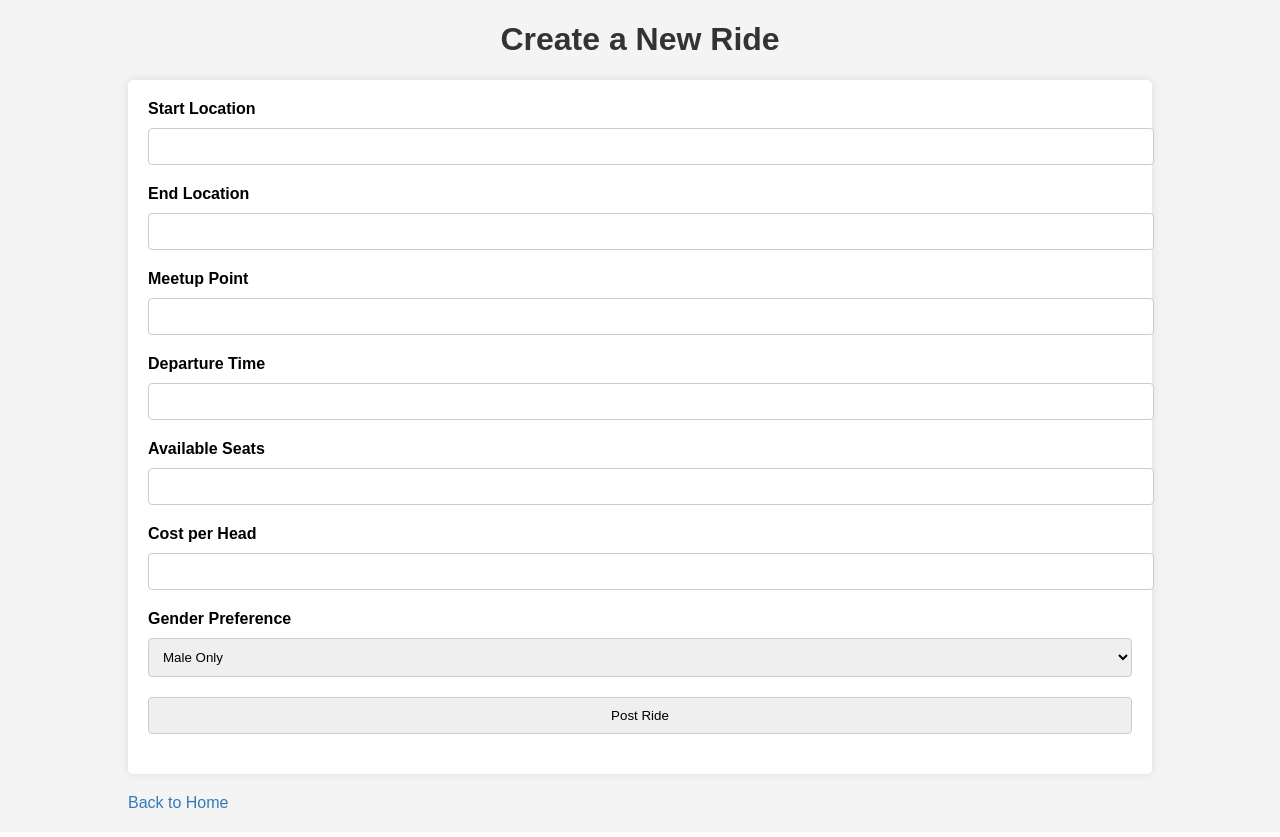
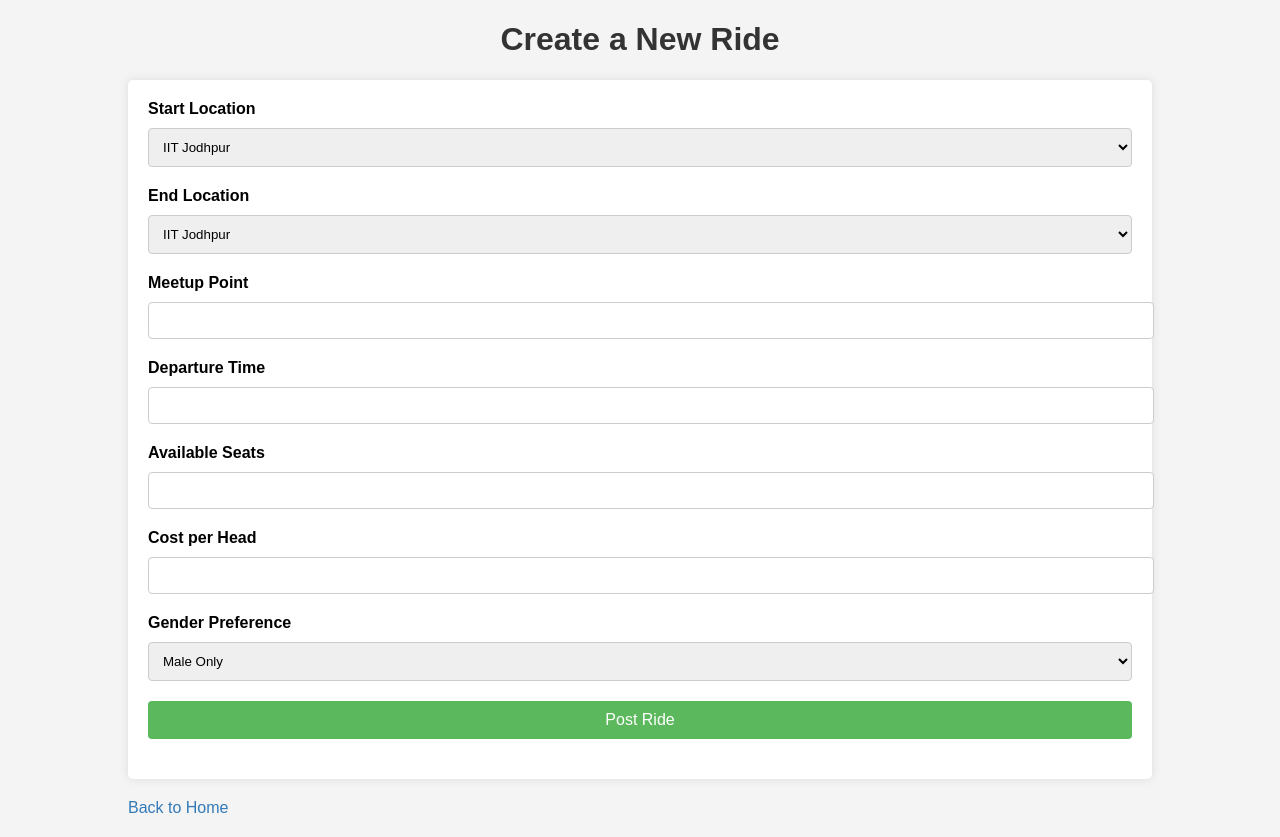
Before and after one commit to akaash897/TravelSathi-Travel-Companion-App, a Flask app: page /ride/new in a window 1280 px wide. Before the commit the page ends 808 px from the top, so only its background shows below. Run offline with Flask 3, Linux system fonts and the light colour scheme; a user stored in the database is signed in.

Commit message:
Added Functionality to select locations from drop box

```diff
--- a/forms.py
+++ b/forms.py
@@ -18,8 +18,17 @@ class LoginForm(FlaskForm):
     submit = SubmitField('Login')
 
 class RideForm(FlaskForm):
-    start_location = StringField('Start Location', validators=[DataRequired()])
-    end_location = StringField('End Location', validators=[DataRequired()])
+    # Dropdown options for start and end location
+    location_choices = [
+        ('iit_jodhpur', 'IIT Jodhpur'),
+        ('jodhpur_junction', 'Jodhpur Junction'),
+        ('airport', 'Jodhpur Airport'),
+        ('bus_stand', 'MBM Bus Stand'),
+        ('paota', 'Paota')
+    ]
+
+    start_location = SelectField('Start Location', choices=location_choices, validators=[DataRequired()])
+    end_location = SelectField('End Location', choices=location_choices, validators=[DataRequired()])
     meetup_point = StringField('Meetup Point', validators=[DataRequired()])
     departure_time = StringField('Departure Time', validators=[DataRequired()])
     available_seats = IntegerField('Available Seats', validators=[DataRequired()])
--- a/requirements.txt
+++ b/requirements.txt
@@ -5,6 +5,7 @@ Flask_Login==0.6.3
 flask_sqlalchemy==3.1.1
 flask_wtf==1.2.1
 WTForms==3.1.2
+datetime
 
 # flask
 # flask-sqlalchemy
--- a/routes.py
+++ b/routes.py
@@ -130,17 +130,26 @@ def join_ride(ride_id):
         flash('No seats available for this ride.', 'danger')
 
     return redirect(url_for('home'))
+location_labels = {
+    'iit_jodhpur': 'IIT Jodhpur',
+    'jodhpur_junction': 'Jodhpur Junction',
+    'airport': 'Jodhpur Airport',
+    'bus_stand': 'Bus Stand',
+    'paota': 'Paota',
+    # Add more mappings as necessary
+}
+
 @app.route('/joined_rides')
 @login_required
 def joined_rides():
-    # Fetch rides that the user has joined
+    # Fetch rides that the user has joined and created
     joined_rides = current_user.rides_joined
     created_rides = current_user.ride_posts
 
     if not joined_rides and not created_rides:
-        return render_template('joined_rides.html', joined_rides=[], created_rides=[], show_buttons=True)
+        return render_template('joined_rides.html', joined_rides=[], created_rides=[], show_buttons=True, location_labels=location_labels)
 
-    return render_template('joined_rides.html', joined_rides=joined_rides, created_rides=created_rides, show_buttons=False)
+    return render_template('joined_rides.html', joined_rides=joined_rides, created_rides=created_rides, show_buttons=False, location_labels=location_labels)
 
 # routes.py
 @app.route('/logout')
@@ -191,7 +200,7 @@ def search_rides():
     elif current_user.gender == 'female':
         rides = Ride.query.filter((Ride.gender_preference == 'female') | (Ride.gender_preference == 'co-ed')).all()
 
-    return render_template('search_rides.html', rides=rides)
+    return render_template('search_rides.html', rides=rides ,location_labels=location_labels)
 
 @app.context_processor
 def inject_now():
--- a/templates/create_ride.html
+++ b/templates/create_ride.html
@@ -14,46 +14,46 @@
             {{ form.hidden_tag() }}
 
             <label for="start_location">{{ form.start_location.label }}</label>
-            {{ form.start_location() }}
+            {{ form.start_location(class="form-control") }}
             {% if form.start_location.errors %}
                 <span class="text-danger">{{ form.start_location.errors[0] }}</span>
             {% endif %}
 
             <label for="end_location">{{ form.end_location.label }}</label>
-            {{ form.end_location() }}
+            {{ form.end_location(class="form-control") }}
             {% if form.end_location.errors %}
                 <span class="text-danger">{{ form.end_location.errors[0] }}</span>
             {% endif %}
 
             <label for="meetup_point">{{ form.meetup_point.label }}</label>
-            {{ form.meetup_point() }}
+            {{ form.meetup_point(class="form-control") }}
             {% if form.meetup_point.errors %}
                 <span class="text-danger">{{ form.meetup_point.errors[0] }}</span>
             {% endif %}
 
             <label for="departure_time">{{ form.departure_time.label }}</label>
-            {{ form.departure_time() }}
+            {{ form.departure_time(class="form-control") }}
             {% if form.departure_time.errors %}
                 <span class="text-danger">{{ form.departure_time.errors[0] }}</span>
             {% endif %}
 
             <label for="available_seats">{{ form.available_seats.label }}</label>
-            {{ form.available_seats() }}
+            {{ form.available_seats(class="form-control") }}
             {% if form.available_seats.errors %}
                 <span class="text-danger">{{ form.available_seats.errors[0] }}</span>
             {% endif %}
 
             <label for="cost_per_head">{{ form.cost_per_head.label }}</label>
-            {{ form.cost_per_head() }}
+            {{ form.cost_per_head(class="form-control") }}
             {% if form.cost_per_head.errors %}
                 <span class="text-danger">{{ form.cost_per_head.errors[0] }}</span>
             {% endif %}
 
             <label for="gender_preference">{{ form.gender_preference.label }}</label>
-            {{ form.gender_preference() }}
+            {{ form.gender_preference(class="form-control") }}
 
             <div>
-                {{ form.submit() }}
+                {{ form.submit(class="btn btn-primary") }}
             </div>
         </form>
         <a href="{{ url_for('home') }}">Back to Home</a>
--- a/templates/search_rides.html
+++ b/templates/search_rides.html
@@ -25,8 +25,8 @@
         <tbody>
             {% for ride in rides %}
             <tr>
-                <td>{{ ride.start_location }}</td>
-                <td>{{ ride.end_location }}</td>
+                <td>{{ location_labels.get(ride.start_location, ride.start_location) }}</td>
+                <td>{{ location_labels.get(ride.end_location, ride.end_location) }}</td>
                 <td>{{ ride.departure_time }}</td>
                 <td>{{ ride.available_seats }}</td>
                 <td>{{ ride.cost_per_head }}</td>
```
Also changed, not shown: templates/joined_rides.html (+3 -6 lines), database.db.
